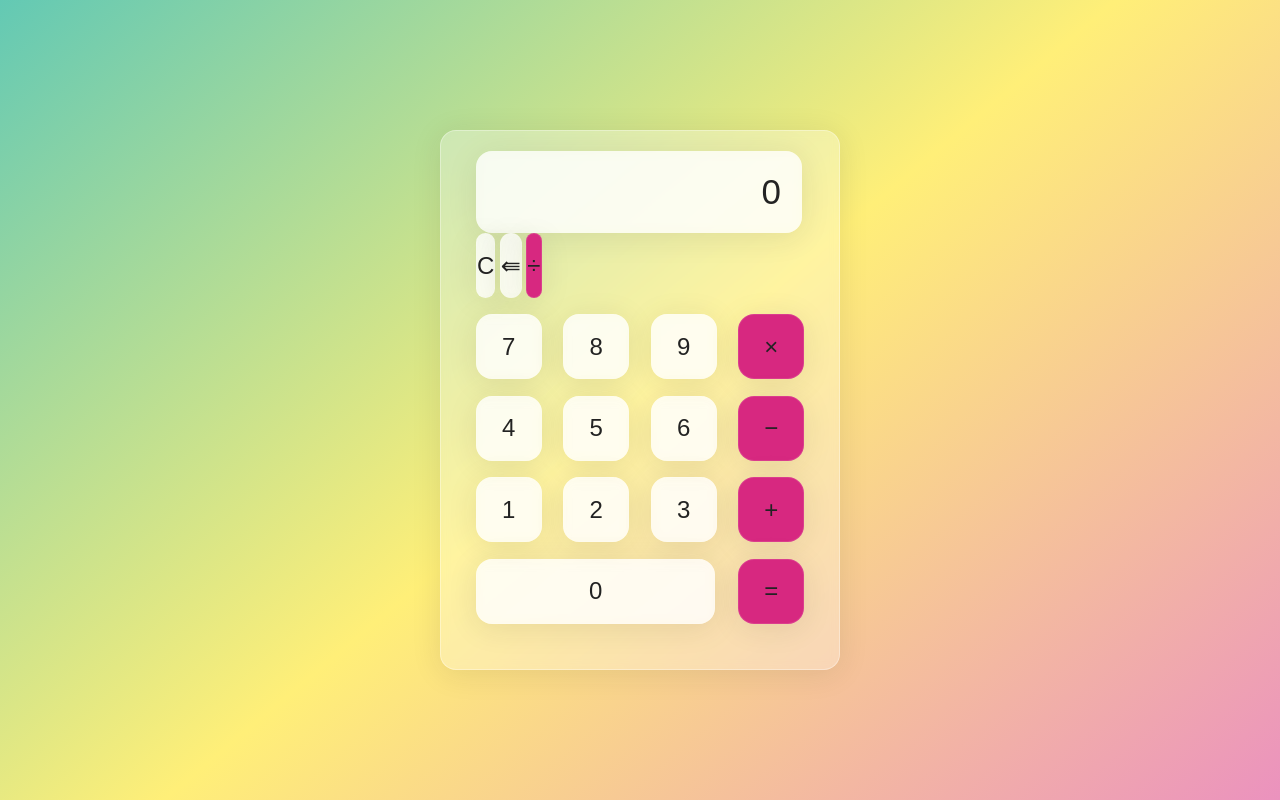
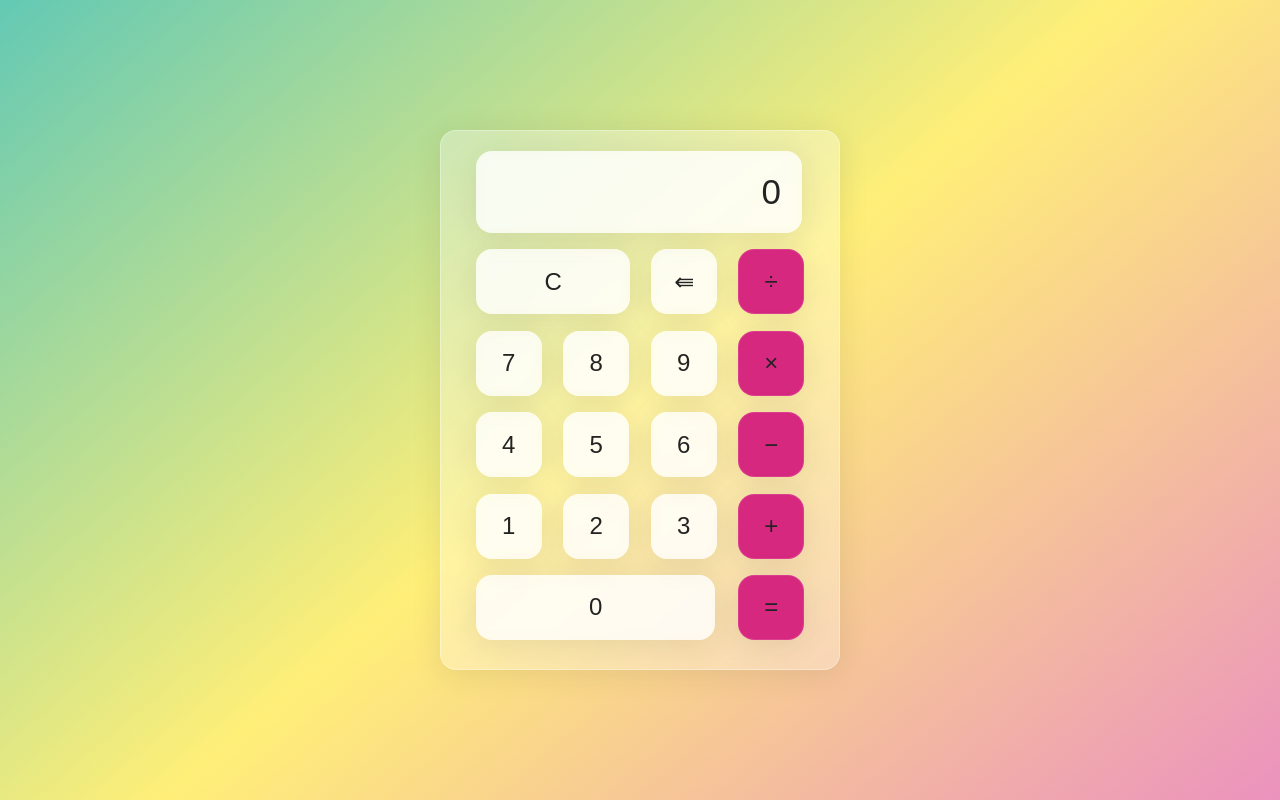
Before and after one commit to coffecoderboy/calculator, a plain HTML site: page index.html in a window 1280 px wide. Drawn offline with Linux system fonts and the light colour scheme.

Commit message:
finished the html file

```diff
--- a/index.html
+++ b/index.html
@@ -16,7 +16,7 @@
 
 
         <section class="calc-buttons">
-            <div class="cals-button-row">
+            <div class="calc-button-row">
                 <button class="calc-button double">
                     C
                 </button>
```
